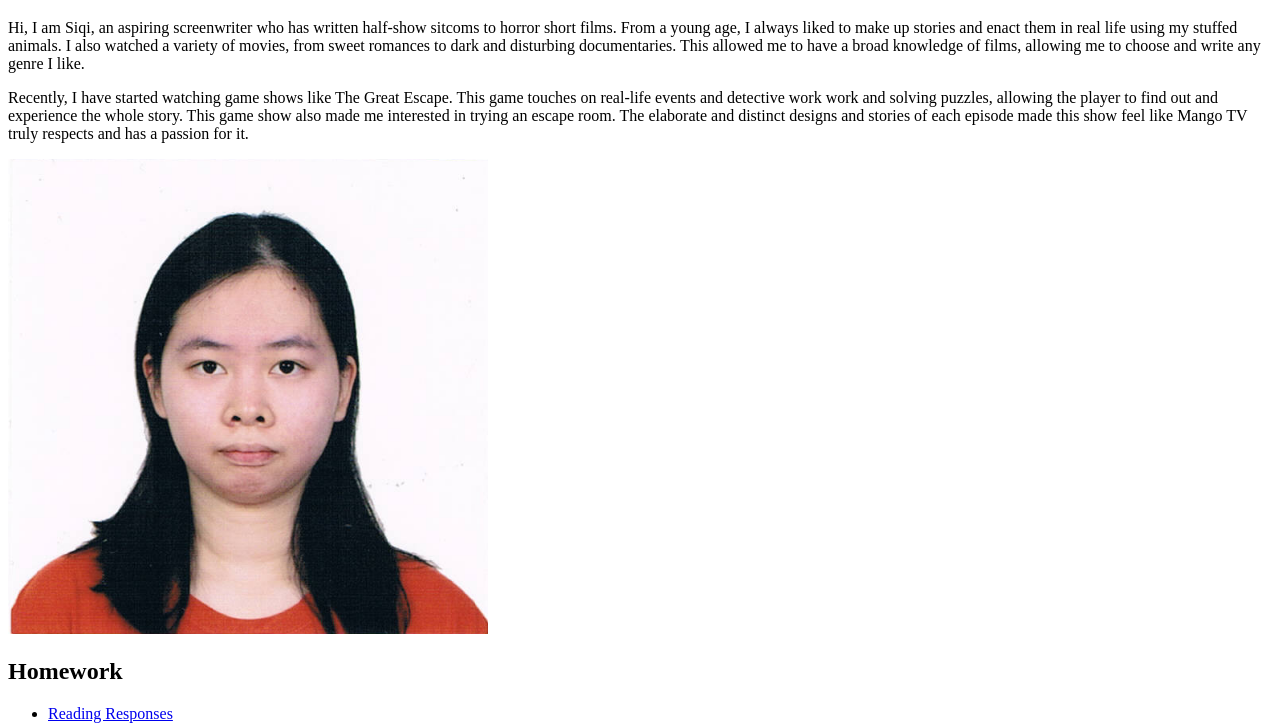
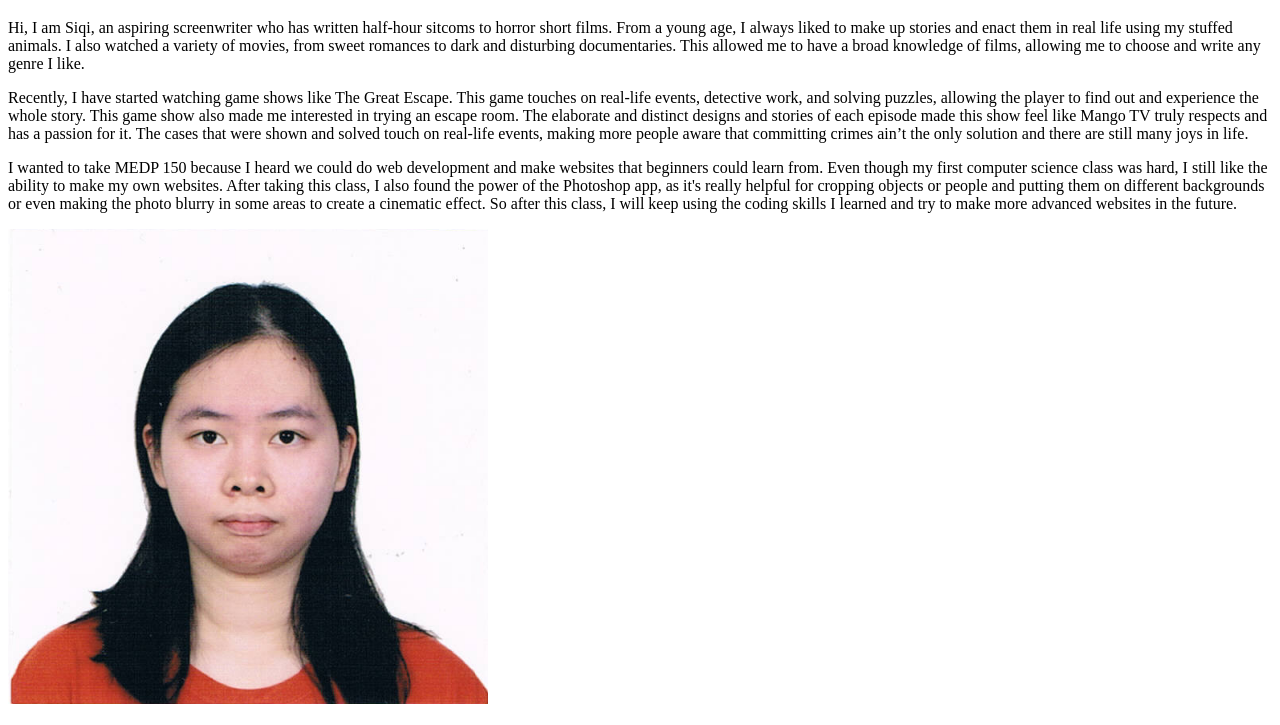
Before and after one commit to SuqiYa/siqiywebsite, a plain HTML site: page index.html in a window 1280 px wide. Shown: the part 61-786 px from the top of the page. Drawn offline with Linux system fonts and the light colour scheme.

Commit message:
Update index.html

```diff
--- a/index.html
+++ b/index.html
@@ -10,9 +10,12 @@
 
 <body>
 <h1>Siqi's Portfolio</h1>
-<p>Hi, I am Siqi, an aspiring screenwriter who has written half-show sitcoms to horror short films. From a young age, I always liked to make up stories and enact them in real life using my stuffed animals. I also watched a variety of movies, from sweet romances to dark and disturbing documentaries. This allowed me to have a broad knowledge of films, allowing me to choose and write any genre I like.</p>
-<p>Recently, I have started watching game shows like The Great Escape. This game touches on real-life events and detective work work and solving puzzles, allowing the player to find out and experience the whole story. This game show also made me interested in trying an escape room. The elaborate and distinct designs and stories of each episode made this show feel like Mango TV truly respects and has a passion for it.
+<p>Hi, I am Siqi, an aspiring screenwriter who has written half-hour sitcoms to horror short films. From a young age, I always liked to make up stories and enact them in real life using my stuffed animals. I also watched a variety of movies, from sweet romances to dark and disturbing documentaries. This allowed me to have a broad knowledge of films, allowing me to choose and write any genre I like.
 </p>
+<p>Recently, I have started watching game shows like The Great Escape. This game touches on real-life events, detective work, and solving puzzles, allowing the player to find out and experience the whole story. This game show also made me interested in trying an escape room. The elaborate and distinct designs and stories of each episode made this show feel like Mango TV truly respects and has a passion for it. The cases that were shown and solved touch on real-life events, making more people aware that committing crimes ain’t the only solution and there are still many joys in life.
+</p>
+
+<p>I wanted to take MEDP 150 because I heard we could do web development and make websites that beginners could learn from. Even though my first computer science class was hard, I still like the ability to make my own websites. After taking this class, I also found the power of the Photoshop app, as it's really helpful for cropping objects or people and putting them on different backgrounds or even making the photo blurry in some areas to create a cinematic effect. So after this class, I will keep using the coding skills I learned and try to make more advanced websites in the future.</p>
 
 <img src="h1\Passport.png" width="480px">
 
```
